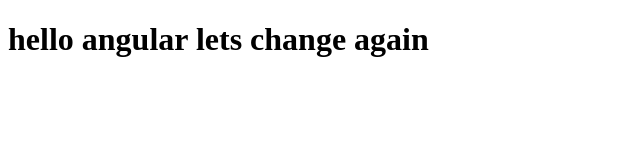
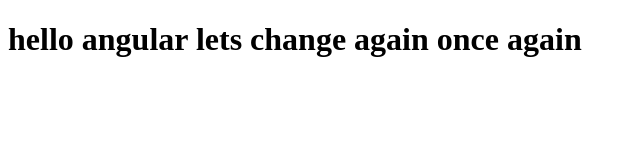
Before and after one commit to capricovinu/angularjs-practice, a plain HTML site: page index.html in a window 1280 px wide. Shown: the whole page, without its empty margins (0-640 px from the left). Drawn offline with Linux system fonts and the light colour scheme.

Commit message:
first web file

```diff
--- a/index.html
+++ b/index.html
@@ -5,6 +5,6 @@
     <title>hello angular</title>
   </head>
   <body>
-    <h1>hello angular lets change again</h1>
+    <h1>hello angular lets change again once again</h1>
   </body>
 </html>
```
